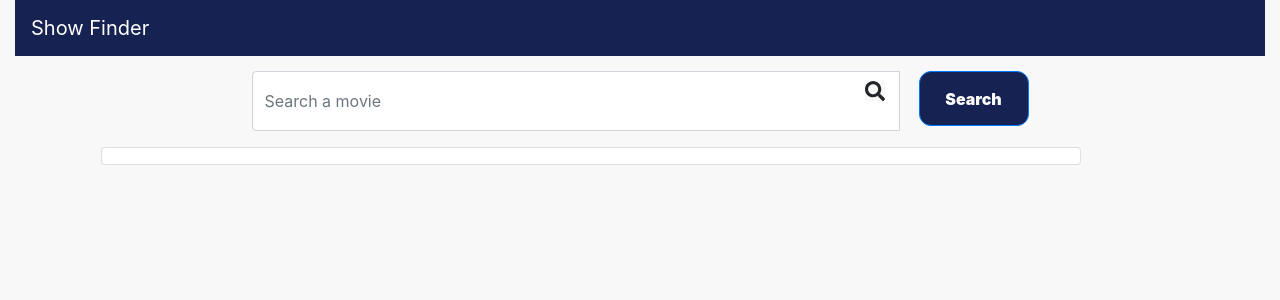
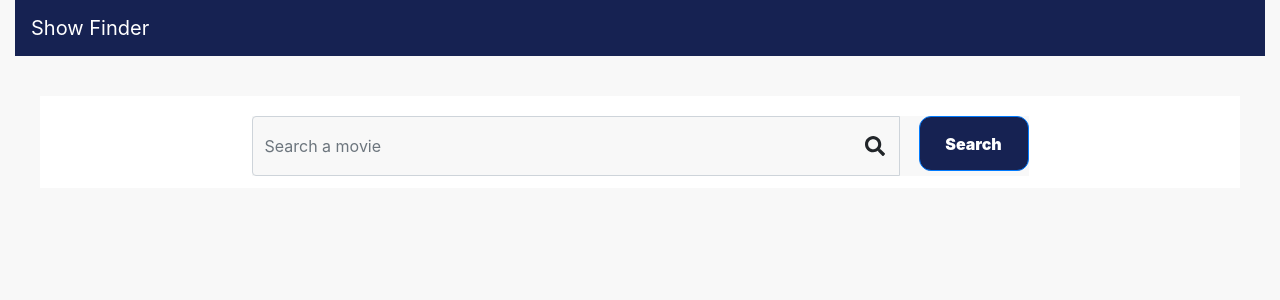
Before and after one commit to ajain27/PennyMac-React, a React (Create React App) app: page / in a window 1280 px wide. Shown: the top 300 px of the page. Built offline with nearby package versions, Linux system fonts and the light colour scheme.

Commit message:
Cleaning the code, adding new CSS, stripping HTML to not show any html elments in the text

```diff
--- a/src/App.css
+++ b/src/App.css
@@ -35,15 +35,27 @@
   }
 }
 
+.wrapper {
+  background: white;
+  margin: 40px;
+}
+
+.custom-container {
+  background: white;
+}
+
 .searchForm {
   width: 70%;
   margin: 15px auto;
+  position: relative;
+  top: 20px;
+  z-index: 99;
 }
 
 .search-icon {
   position: relative;
   z-index: 9;
-  top: 10px;
+  top: 20px;
   right: 35px;
   font-size: 20px;
 }
@@ -64,29 +76,16 @@ ul {
 .movie {
   margin: 25px;
 }
-
-.individual-card {
-  width: 97%;
-  position: relative;
-  left: 15px;
-}
-
 .movie-img {
   height: 300px;
-  width: 200px;
+  width: 260px;
+  border-radius: 10px;
 }
 
 .button {
   position: relative;
   top: 35px;
   background: #162252 !important;
-}
-
-.movieList {
-  width: 91%;
-  position: relative;
-  left: 16px;
-  margin: 0;
 }
 
 .searchButton {
@@ -101,9 +100,13 @@ ul {
 
 #search {
   height: 60px !important;
+  background: #F8F8F8;
 }
 
 .summary {
   height: 165px;
   overflow-y: scroll;
 }
+.card {
+  border: none !important;
+}
--- a/src/components/movieList.jsx
+++ b/src/components/movieList.jsx
@@ -23,7 +23,8 @@ function MovieList() {
 
     };
     return (
-        <div className="container">
+        <div className="wrapper">
+            <div className="container custom-container">
                 <form className="searchForm">
                     <InputGroup className="mb-3">
                         <FormControl
@@ -38,7 +39,6 @@ function MovieList() {
                         </InputGroup.Append>
                     </InputGroup>
                 </form>
-            <div className="row movieList">
                 <div className="card individual-card">
                     <ul>
                         {
@@ -51,7 +51,7 @@ function MovieList() {
                                         <div className="col-8 mt-3 mb-3 text-left movie-detail">
                                             <h2>{movie.show.name}</h2>
                                             <div className="summary">
-                                                <p>{movie && movie.show && movie.show.summary ? movie.show.summary : "No summary yet"}</p>
+                                                <p>{movie && movie.show && movie.show.summary ? movie.show.summary.replace(/<[^>]+>/g, '') : "No summary yet"}</p>
                                             </div>
                                             <Button className="button">Show Episodes</Button>
                                         </div>
@@ -63,6 +63,7 @@ function MovieList() {
                 </div>
             </div>
         </div>
+
     )
 }
 
```
Lines whose indentation alone changed are shown as unchanged.
